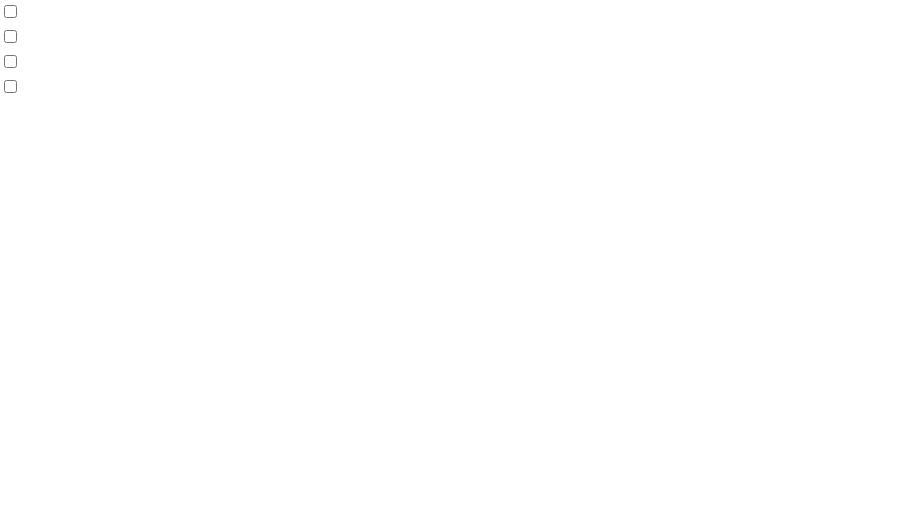
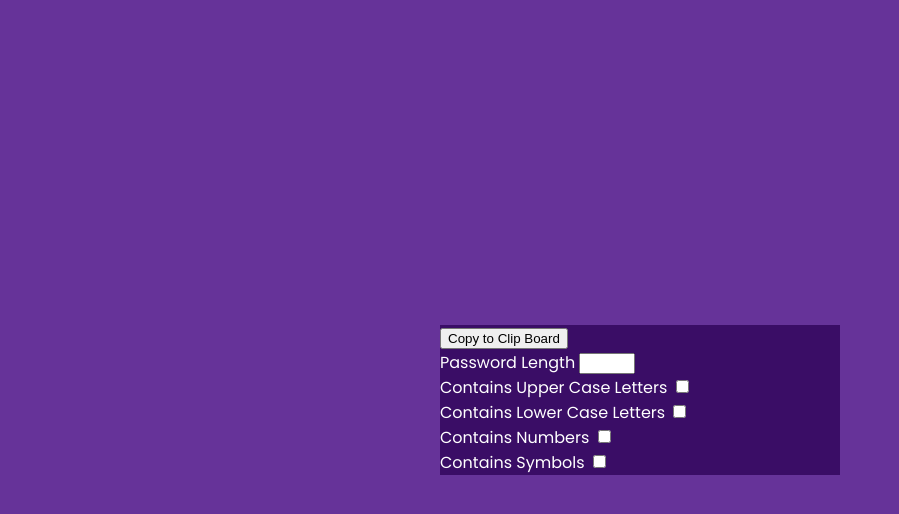
Before and after one commit to 5Akan/Password-generator, a plain HTML site: page index.html in a window 1280 px wide. Shown: the whole page, without its empty margins (0-899 px from the left). Drawn offline with Linux system fonts and the light colour scheme.

Commit message:
Updated HTML and CSS files

```diff
--- a/index.html
+++ b/index.html
@@ -9,22 +9,28 @@
 </head>
 <body>
     <div class="pw-container">
-        <div class="pw"></div>
+        <div class="pw">
+            <button>Copy to Clip Board</button>
+        </div>
         <div class="pw-body">
             <div class="form-control">
-                <label for="upper"></label>
+                <label for="upper">Password Length</label>
+                <input id="upper" type="number" min="4" max="40">
+            </div>
+            <div class="form-control">
+                <label for="upper">Contains Upper Case Letters</label>
                 <input id="upper" type="checkbox">
             </div>
             <div class="form-control">
-                <label for="lower"></label>
+                <label for="lower">Contains Lower Case Letters</label>
                 <input id="lower" type="checkbox">
             </div>
             <div class="form-control">
-                <label for="number"></label>
+                <label for="number">Contains Numbers</label>
                 <input id="number" type="checkbox">
             </div>
             <div class="form-control">
-                <label for="symbol"></label>
+                <label for="symbol">Contains Symbols</label>
                 <input id="symbol" type="checkbox">
             </div>
         </div>
--- a/style.css
+++ b/style.css
@@ -5,6 +5,20 @@
 }
 
 body{
+    background-color: rebeccapurple;
+    color: white;
+    display: flex;
+    font-family: "Poppins",sans-serif;
+    align-items: center;
+    justify-content : center;
     margin: 0;
-    font-family: "Poppins",sans-serif;
+    min-height: 100vh;
+
 }
+
+.pw-container{
+    background-color: rgb(58, 13, 102);
+    width: 400px;
+
+
+}
```
